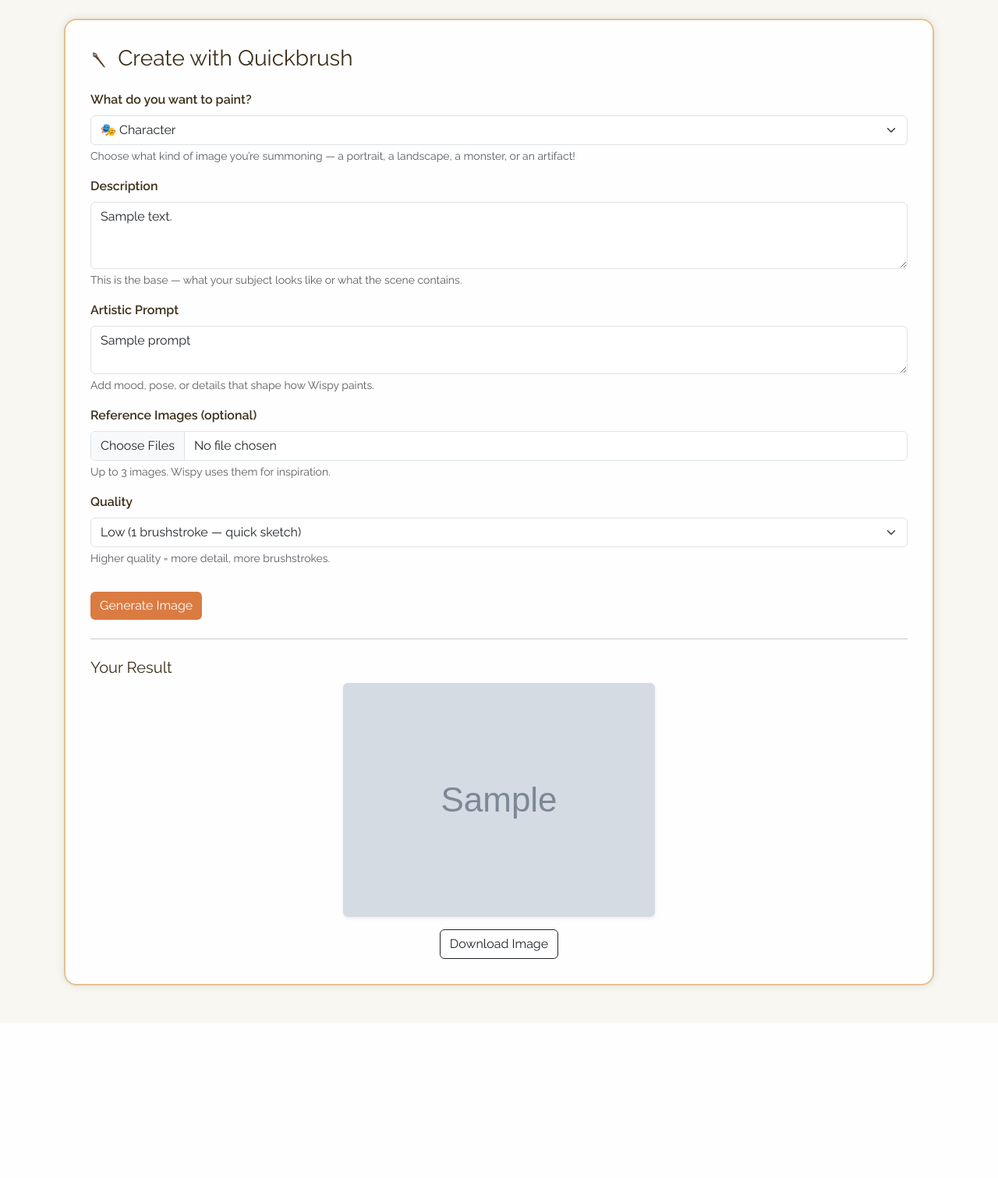
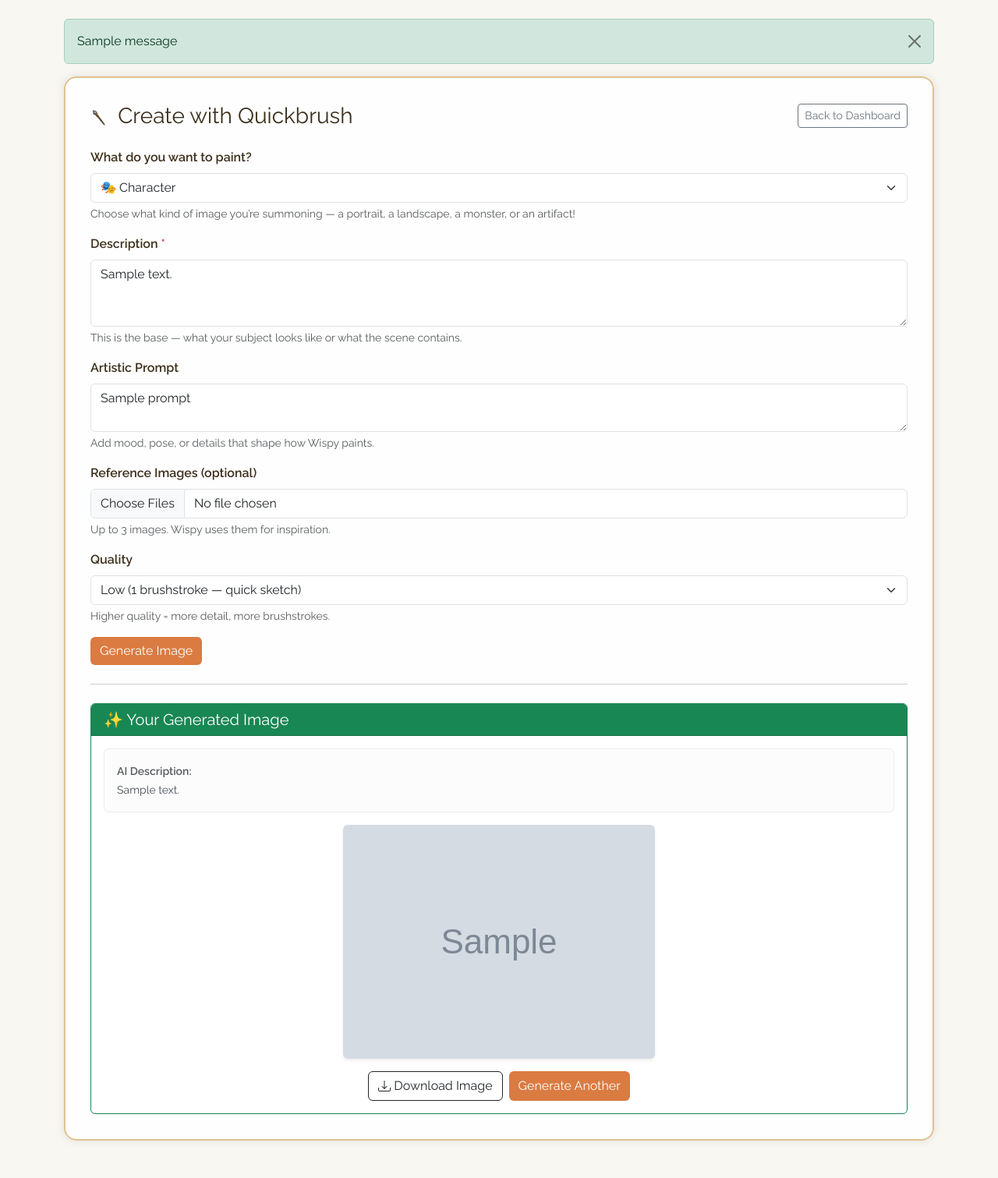
Before and after one commit to jaredraycoleman/quickbrush, a Flask app: template templates/generate.html in a window 1280 px wide. Shown: the part 62-1573 px from the top of the page at 78% size. Before the commit the page ends 1374 px from the top, so only its background shows below. Run offline with Flask 3, Linux system fonts and the light colour scheme; the template is opened without the code that fills it: most values are stand-ins (such as "Sample title", 1, 10 or a date in 2020); grey boxes marked "Sample" are stand-in pictures; one stand-in notice (Sample message) is shown; some web fonts are replaced.

Commit message:
Fixes issue with image generation

```diff
--- a/app.py
+++ b/app.py
@@ -222,32 +222,76 @@ class GenerateRequest(BaseModel):
 @login_required
 def generate():
     if request.method == "POST":
+        # Capture form data for state preservation
+        form_data = {
+            "text": request.form.get("text", ""),
+            "prompt": request.form.get("prompt", ""),
+            "quality": request.form.get("quality", "medium"),
+            "size": request.form.get("size", "1024x1024"),
+            "gen_type": request.form.get("gen_type", "character"),
+        }
+
+        # Validate input data
         try:
-            # Build the request model from form inputs
             data = GenerateRequest(
-                text=request.form.get("text", ""),
-                prompt=request.form.get("prompt", ""),
-                quality=request.form.get("quality", "medium"), # type: ignore
-                size=request.form.get("size", "medium"), # type: ignore
+                text=form_data["text"],
+                prompt=form_data["prompt"],
+                quality=form_data["quality"], # type: ignore
+                size=form_data["size"], # type: ignore
             )
         except ValidationError as e:
-            # Catch and display validation errors from Pydantic
             for err in e.errors():
-                flash(f"Validation error in '{err['loc'][0]}': {err['msg']}", "danger")
-            return redirect(url_for("generate"))
+                field = err['loc'][0] if err['loc'] else 'unknown'
+                flash(f"Invalid {field}: {err['msg']}", "danger")
+            return render_template("generate.html", **form_data, error=True)
+
+        # Validate description is not empty
+        if not data.text.strip():
+            flash("Please provide a description for your image.", "warning")
+            return render_template("generate.html", **form_data, error=True)
+
+        # Get customer and check credits
+        user = session["user"]
+        try:
+            cust = get_or_create_customer(user)
+        except Exception as e:
+            flash(f"Failed to retrieve customer information: {str(e)}", "danger")
+            return render_template("generate.html", **form_data, error=True)
+
+        brushstrokes_needed = token_cost(data.quality)
+        current_balance = get_credits_balance(cust.id)
+
+        if current_balance < brushstrokes_needed:
+            flash(
+                f"Insufficient credits! You need {brushstrokes_needed} brushstrokes but only have {current_balance}. "
+                f'<a href="{url_for("dashboard")}" class="alert-link">Purchase more credits</a>.',
+                "warning"
+            )
+            return render_template("generate.html", **form_data, error=True)
 
         # Handle uploaded reference images (max 3)
+        reference_paths = []
         uploaded_files = request.files.getlist("reference_images")
-        reference_paths = []
-        for file in uploaded_files[:3]:
-            if file and file.filename:
-                filename = secure_filename(file.filename)
-                save_path = GENERATED_DIR / f"{uuid.uuid4()}_{filename}"
-                file.save(save_path)
-                reference_paths.append(save_path)
+        try:
+            for file in uploaded_files[:3]:
+                if file and file.filename:
+                    filename = secure_filename(file.filename)
+                    if not filename:
+                        continue
+                    # Validate file extension
+                    allowed_extensions = {'.png', '.jpg', '.jpeg', '.webp', '.gif'}
+                    if not any(filename.lower().endswith(ext) for ext in allowed_extensions):
+                        flash(f"Invalid file type for '{filename}'. Allowed: PNG, JPG, JPEG, WEBP, GIF", "warning")
+                        continue
+                    save_path = GENERATED_DIR / f"{uuid.uuid4()}_{filename}"
+                    file.save(save_path)
+                    reference_paths.append(save_path)
+        except Exception as e:
+            flash(f"Error uploading reference images: {str(e)}", "warning")
+            # Continue without reference images
 
         # Choose generator type
-        gen_type = request.form.get("gen_type", "character")
+        gen_type = form_data["gen_type"]
         if gen_type == "scene":
             gen = SceneImageGenerator()
         elif gen_type == "creature":
@@ -257,52 +301,76 @@ def generate():
         else:
             gen = CharacterImageGenerator()
 
+        # Generate the image
+        description = None
+        image_path = None
         try:
-            # Check if user has enough credits BEFORE generating
-            user = session["user"]
-            cust = get_or_create_customer(user)
-            brushstrokes_needed = token_cost(data.quality)
-            current_balance = get_credits_balance(cust.id)
+            # Step 1: Generate description from text
+            try:
+                description = gen.get_description(text=data.text, prompt=data.prompt)
+            except Exception as e:
+                flash(f"Failed to generate image description: {str(e)}", "danger")
+                return render_template("generate.html", **form_data, error=True)
 
-            if current_balance < brushstrokes_needed:
-                flash(
-                    f"Insufficient credits! You need {brushstrokes_needed} brushstrokes but only have {current_balance}. "
-                    f"Please purchase more credits.",
-                    "warning"
+            # Step 2: Generate the image
+            output_path = GENERATED_DIR / f"generated_{uuid.uuid4()}.png"
+            try:
+                image_path = gen.generate_image(
+                    description=description,
+                    savepath=output_path,
+                    reference_images=reference_paths,
+                    image_size=data.size,
+                    quality=data.quality,
                 )
-                return redirect(url_for("dashboard"))
+            except Exception as e:
+                error_msg = str(e)
+                # Provide more helpful error messages for common failures
+                if "rate_limit" in error_msg.lower():
+                    flash("OpenAI rate limit reached. Please wait a moment and try again.", "warning")
+                elif "insufficient_quota" in error_msg.lower():
+                    flash("OpenAI API quota exceeded. Please contact support.", "danger")
+                elif "invalid_api_key" in error_msg.lower():
+                    flash("API configuration error. Please contact support.", "danger")
+                else:
+                    flash(f"Failed to generate image: {error_msg}", "danger")
+                return render_template("generate.html", **form_data, error=True)
 
-            # Generate the image
-            description = gen.get_description(text=data.text, prompt=data.prompt)
-            output_path = GENERATED_DIR / f"generated_{uuid.uuid4()}.png"
-            image_path = gen.generate_image(
+            # Step 3: Record usage (deduct credits)
+            try:
+                success = record_usage(cust.id, brushstrokes_needed)
+                if not success:
+                    # This shouldn't happen as we already checked balance, but handle it anyway
+                    flash("Warning: Image generated but credits may not have been deducted. Please check your balance.", "warning")
+            except Exception as e:
+                flash(f"Warning: Image generated but failed to record usage: {str(e)}", "warning")
+
+            # Success! Show the generated image
+            flash(f"Image generated successfully! Used {brushstrokes_needed} brushstrokes.", "success")
+            return render_template(
+                "generate.html",
+                generated_image=url_for("static", filename=f"generated/{image_path.name}"),
+                quality=data.quality,
                 description=description,
-                savepath=output_path,
-                reference_images=reference_paths,
-                image_size=data.size,
-                quality=data.quality,
+                text=data.text,
+                prompt=data.prompt,
+                gen_type=gen_type,
             )
 
-            # Record usage (deducts credits and may trigger auto-recharge)
-            success = record_usage(cust.id, brushstrokes_needed)
-            if not success:
-                flash("Failed to record usage. Please contact support.", "danger")
-                return redirect(url_for("generate"))
+        except Exception as e:
+            # Catch-all for unexpected errors
+            flash(f"Unexpected error: {str(e)}", "danger")
+            return render_template("generate.html", **form_data, error=True)
 
-        except Exception as e:
-            flash(f"Error generating image: {str(e)}", "danger")
-            return redirect(url_for("generate"))
+        finally:
+            # Clean up reference images after generation (success or failure)
+            for ref_path in reference_paths:
+                try:
+                    if ref_path.exists():
+                        ref_path.unlink()
+                except Exception:
+                    pass  # Ignore cleanup errors
 
-        return render_template(
-            "generate.html",
-            generated_image=url_for("static", filename=f"generated/{image_path.name}"),
-            quality=data.quality,
-            description=description,
-            text=data.text,
-            prompt=data.prompt,
-            gen_type=gen_type,
-        )
-
+    # GET request - show empty form
     return render_template("generate.html", gen_type="character")
 
 # ---------------------------------------------------------
--- a/templates/base.html
+++ b/templates/base.html
@@ -50,6 +50,18 @@
   </div>
 </nav>
 <div class="container mt-4 mb-5">
+  <!-- Flash Messages -->
+  {% with messages = get_flashed_messages(with_categories=true) %}
+    {% if messages %}
+      {% for category, message in messages %}
+        <div class="alert alert-{{ category }} alert-dismissible fade show" role="alert">
+          {{ message }}
+          <button type="button" class="btn-close" data-bs-dismiss="alert" aria-label="Close"></button>
+        </div>
+      {% endfor %}
+    {% endif %}
+  {% endwith %}
+
   {% block content %}{% endblock %}
 </div>
 
--- a/templates/generate.html
+++ b/templates/generate.html
@@ -1,13 +1,18 @@
 {% extends "base.html" %}
 {% block content %}
 <div class="wispy-frame">
-  <h3 class="mb-4">
+  <div class="d-flex justify-content-between align-items-center mb-4">
+    <h3 class="mb-0">
       <img src="{{ url_for('static', filename='images/paintbrush.webp') }}"
            alt="Brush Icon" style="width:22px; height:22px; vertical-align:middle; margin-right:6px;">
       Create with Quickbrush
     </h3>
+    <a href="{{ url_for('dashboard') }}" class="btn btn-sm btn-outline-secondary">
+      Back to Dashboard
+    </a>
+  </div>
 
-<form id="generate-form" method="post" enctype="multipart/form-data">
+<form id="generate-form" method="post" enctype="multipart/form-data" novalidate>
   <div class="mb-3">
     <label for="gen_type" class="form-label fw-bold">What do you want to paint?</label>
     <select class="form-select" name="gen_type" id="gen_type">
@@ -22,12 +27,18 @@
   </div>
 
   <div class="mb-3">
-    <label for="text" class="form-label fw-bold">Description</label>
-    <textarea class="form-control" id="text" name="text" rows="3"
+    <label for="text" class="form-label fw-bold">Description <span class="text-danger">*</span></label>
+    <textarea class="form-control {% if error and not text %}is-invalid{% endif %}"
+              id="text" name="text" rows="3" required
               placeholder="Describe your subject — Wispy loves detail!">{{ text or '' }}</textarea>
     <div class="form-text">
       This is the base — what your subject looks like or what the scene contains.
     </div>
+    {% if error and not text %}
+    <div class="invalid-feedback">
+      Please provide a description for your image.
+    </div>
+    {% endif %}
   </div>
 
   <div class="mb-3">
@@ -55,34 +66,77 @@
     <div class="form-text">Higher quality = more detail, more brushstrokes.</div>
   </div>
 
-  <button type="submit" id="generate-btn" class="btn btn-wispy mt-3">
-    Generate Image
+  <div class="d-flex gap-2 align-items-center mt-3">
+    <button type="submit" id="generate-btn" class="btn btn-wispy">
+      <span id="btn-text">Generate Image</span>
     </button>
-
-  <div id="loading" class="mt-3 text-muted" style="display:none;">
+    <div id="loading" class="text-muted" style="display:none;">
       <div class="spinner-border spinner-border-sm text-secondary" role="status"></div>
-    Wispy is painting your masterpiece...
+      <span class="ms-2">Wispy is painting your masterpiece...</span>
+    </div>
   </div>
 </form>
 
 {% if generated_image %}
 <hr class="my-4">
-<h5>Your Result</h5>
+<div class="card border-success">
+  <div class="card-header bg-success text-white">
+    <h5 class="mb-0">✨ Your Generated Image</h5>
+  </div>
+  <div class="card-body">
+    {% if description %}
+    <div class="alert alert-light mb-3">
+      <small class="text-muted"><strong>AI Description:</strong></small><br>
+      <small>{{ description }}</small>
+    </div>
+    {% endif %}
     <div class="text-center">
-  <img src="{{ generated_image }}" alt="Generated Image" class="img-fluid rounded shadow-sm mb-3" style="max-width:100%; height:auto;">
+      <img src="{{ generated_image }}" alt="Generated Image"
+           class="img-fluid rounded shadow-sm mb-3"
+           style="max-width:100%; height:auto; max-height:600px;">
       <br>
-  <a href="{{ generated_image }}" download class="btn btn-outline-dark">Download Image</a>
+      <div class="d-flex gap-2 justify-content-center">
+        <a href="{{ generated_image }}" download class="btn btn-outline-dark">
+          <svg xmlns="http://www.w3.org/2000/svg" width="16" height="16" fill="currentColor" class="bi bi-download" viewBox="0 0 16 16">
+            <path d="M.5 9.9a.5.5 0 0 1 .5.5v2.5a1 1 0 0 0 1 1h12a1 1 0 0 0 1-1v-2.5a.5.5 0 0 1 1 0v2.5a2 2 0 0 1-2 2H2a2 2 0 0 1-2-2v-2.5a.5.5 0 0 1 .5-.5z"/>
+            <path d="M7.646 11.854a.5.5 0 0 0 .708 0l3-3a.5.5 0 0 0-.708-.708L8.5 10.293V1.5a.5.5 0 0 0-1 0v8.793L5.354 8.146a.5.5 0 1 0-.708.708l3 3z"/>
+          </svg>
+          Download Image
+        </a>
+        <button type="button" class="btn btn-wispy" onclick="document.getElementById('generate-form').scrollIntoView({behavior: 'smooth'})">
+          Generate Another
+        </button>
+      </div>
+    </div>
+  </div>
 </div>
 {% endif %}
 
 <script>
 const form = document.getElementById('generate-form');
 const btn = document.getElementById('generate-btn');
+const btnText = document.getElementById('btn-text');
 const loading = document.getElementById('loading');
-form.addEventListener('submit', () => {
+
+// Form validation
+form.addEventListener('submit', (e) => {
+  const textArea = document.getElementById('text');
+  if (!textArea.value.trim()) {
+    e.preventDefault();
+    textArea.classList.add('is-invalid');
+    textArea.focus();
+    return false;
+  }
+
+  // Show loading state
   btn.disabled = true;
-  btn.innerText = 'Generating...';
-  loading.style.display = 'block';
+  btnText.innerText = 'Generating...';
+  loading.style.display = 'inline-block';
+});
+
+// Remove invalid class when user starts typing
+document.getElementById('text').addEventListener('input', function() {
+  this.classList.remove('is-invalid');
 });
 </script>
 
```
Also changed, not shown: stripe_utils.py (+28 -8 lines). Lines whose indentation alone changed are shown as unchanged.
